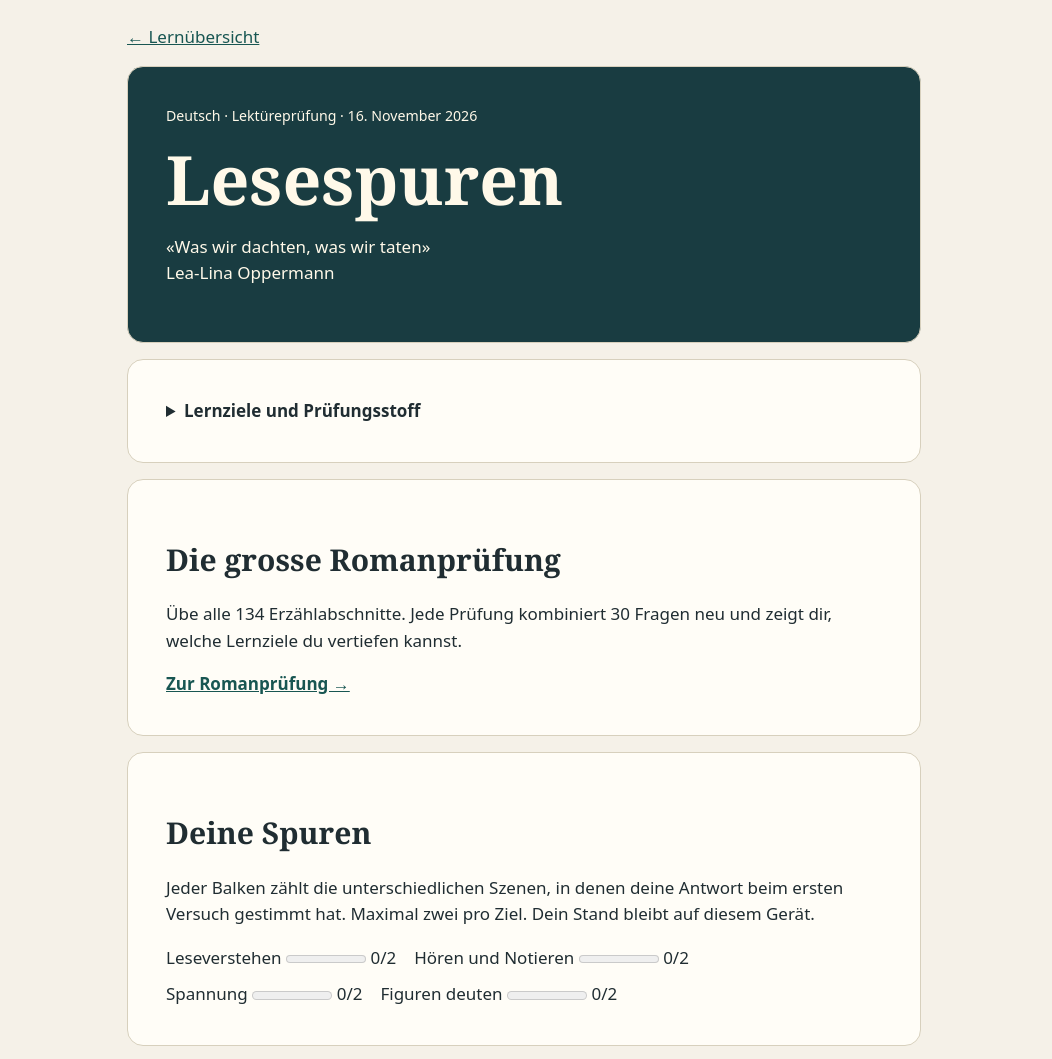
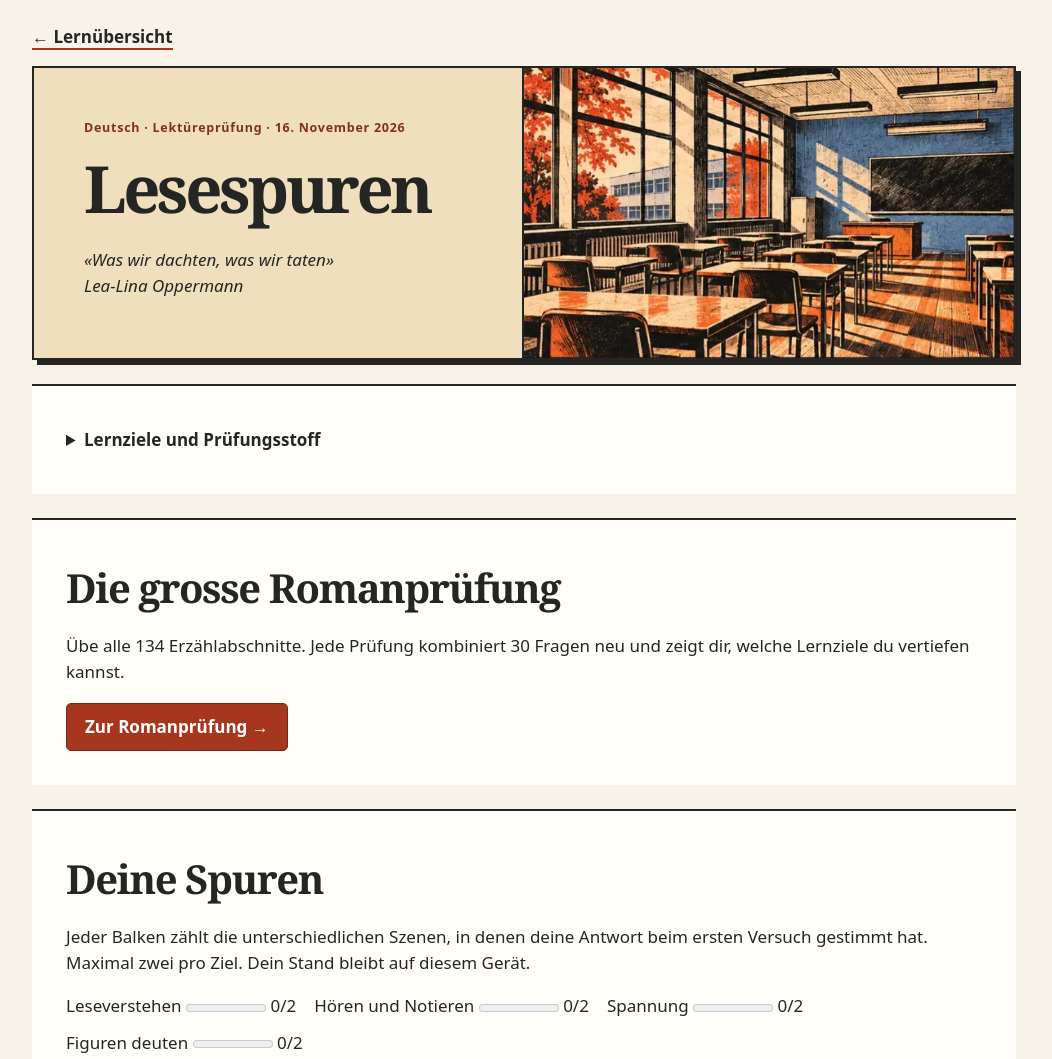
Before and after one commit to jpress123/ESP, a plain HTML site: page lektuere/index.html in a window 1280 px wide. Shown: the top 1059 px of the page, without its empty margins (116-1168 px from the left). Drawn offline with Linux system fonts and the light colour scheme.

Commit message:
Gestalte Lesespuren als illustriertes Leseheft

```diff
--- a/lektuere/index.html
+++ b/lektuere/index.html
@@ -1,7 +1,7 @@
 <!doctype html><html lang="de-CH"><meta charset="utf-8"><meta name="viewport" content="width=device-width,initial-scale=1"><title>Lesespuren • Deutsch</title>
 <style>
 *{box-sizing:border-box}body{margin:0;background:#f5f1e8;color:#202d32;font:17px/1.55 system-ui}main{max-width:830px;margin:auto;padding:24px 18px 60px}header,article,details.panel{border-radius:16px;padding:clamp(18px,4vw,38px);margin:16px 0;background:#fffdf7;border:1px solid #d7d0bd}header{background:#193c41;color:#fff9e9}h1,h2{font-family:Georgia,serif;line-height:1.12}h1{font-size:clamp(40px,7vw,68px);margin:.2em 0}h2{font-size:30px}button,a{cursor:pointer}button{font:inherit;background:#16585b;color:white;border:0;border-radius:8px;padding:10px 16px;margin:5px 6px 5px 0}button:disabled{opacity:.55;cursor:default}a{color:#185652}blockquote{border-left:4px solid #d3a45c;padding-left:16px;margin:18px 0;font:20px/1.6 Georgia,serif}textarea,audio{width:100%}textarea{min-height:76px;font:inherit;padding:10px}label{display:block;margin-top:12px}fieldset{border:0;padding:0}legend{font-weight:700}fieldset label{padding:10px;background:#f2efe6;border-radius:7px}summary{cursor:pointer;font-weight:650}meter{width:80px;vertical-align:middle}#status{display:flex;gap:10px 18px;flex-wrap:wrap}small{display:block}.feedback{padding:12px;background:#e4eee6}.muted{color:#476064}button:focus-visible,summary:focus-visible,a:focus-visible{outline:3px solid #db8a31}
-</style><main><a href="../index.html">← Lernübersicht</a><header><small>Deutsch · Lektüreprüfung · 16. November 2026</small><h1>Lesespuren</h1><p>«Was wir dachten, was wir taten»<br>Lea-Lina Oppermann</p></header>
+</style><link rel="stylesheet" href="leseheft.css"><main><a href="../index.html">← Lernübersicht</a><header><small>Deutsch · Lektüreprüfung · 16. November 2026</small><h1>Lesespuren</h1><p>«Was wir dachten, was wir taten»<br>Lea-Lina Oppermann</p></header>
 <details class="panel"><summary>Lernziele und Prüfungsstoff</summary><p>Du kannst …</p><ul id="goals"></ul><p>5. Stunde · ZH 2 PCO P, ZH Sek 2 P · Gewichtung 20 %<br>Themenbuch S. 94–105 · Themenheft G S. 90–93 oder E S. 94–97</p></details>
 <article><h2>Die grosse Romanprüfung</h2><p>Übe alle 134 Erzählabschnitte. Jede Prüfung kombiniert 30 Fragen neu und zeigt dir, welche Lernziele du vertiefen kannst.</p><a href="roman.html"><strong>Zur Romanprüfung →</strong></a></article><article><h2>Deine Spuren</h2><p>Jeder Balken zählt die unterschiedlichen Szenen, in denen deine Antwort beim ersten Versuch gestimmt hat. Maximal zwei pro Ziel. Dein Stand bleibt auf diesem Gerät.</p><div id="status"></div></article>
 <article><h2>Im Roman ermitteln</h2><p>Schlage die Szene mit der Durchsage während der Mathearbeit auf. Lies bis zur nächsten Erzählperspektive.</p><ol><li>Wer erzählt? Fasse zusammen, was diese Person tatsächlich wahrnimmt.</li><li>Suche eine Geste. Welche Absicht könnte dahinterstecken? Nenne eine zweite mögliche Deutung.</li><li>Markiere einen Satz, der dich warten lässt. Was weisst du am Ende des Satzes noch nicht?</li></ol><label>Meine Fundstelle, Seite und Erklärung<textarea id="book"></textarea></label><details><summary>Mit der eigenen Antwort vergleichen</summary><p>Habe ich Wahrnehmung und Vermutung getrennt? Kann ich auf die Wörter zeigen, die meine Deutung stützen? Erkläre bei der Spannung, auf welche Antwort du beim Lesen wartest.</p></details></article>
--- /dev/null
+++ b/lektuere/leseheft.css
@@ -0,0 +1,9 @@
+:root{--ink:#252623;--red:#a6371e;--paper:#f8f3e8;--blue:#cadae0}
+body{background:var(--paper);color:var(--ink);font-family:"DM Sans",Avenir,system-ui,sans-serif}main{max-width:1080px;padding:24px clamp(16px,4vw,48px) 60px}main>a:first-child{font-weight:750;text-decoration:none;color:var(--ink);border-bottom:2px solid var(--red)}
+header{position:relative;isolation:isolate;overflow:hidden;background:#f0dfbd;color:var(--ink);border:2px solid var(--ink);border-radius:0;padding:clamp(20px,4vw,50px);padding-right:54%;box-shadow:5px 5px 0 var(--ink);min-height:260px;display:flex;flex-direction:column;justify-content:center}
+header::after,.szene{background-image:url(lesebilder.webp);background-size:200% 200%}header::after{content:"";position:absolute;right:0;top:0;bottom:0;width:50%;background-position:left top;border-left:2px solid var(--ink)}
+h1,h2,h3{font-family:"Iowan Old Style",Georgia,serif;color:var(--ink)}h1{font-size:clamp(36px,5.4vw,65px);letter-spacing:-.052em;line-height:.99;margin:.28em 0}header small,#task>small,#work>small{font-size:.78rem;color:#81301e;letter-spacing:.06em;font-weight:800}header p{margin:.5em 0;font-style:italic}
+article,details.box,details.panel{border:0;border-top:2px solid var(--ink);border-radius:0;background:#fffdf7;padding:clamp(18px,3vw,34px);margin:24px 0}article h2{margin:.3em 0 .55em;font-size:clamp(28px,4vw,40px);letter-spacing:-.035em}
+button,article a[href="roman.html"]{display:inline-block;background:var(--red);color:white;border:1px solid #762617;border-radius:5px;font-weight:700;padding:10px 18px;text-decoration:none}button:hover,article a[href="roman.html"]:hover{background:#792618}details summary{padding:.4em 0}textarea,select{background:#fffdf8;border:1px solid #8c9184;border-radius:5px;color:var(--ink)}fieldset label{border:1px solid #d2c9b9;background:#f8f4ea;padding:12px}fieldset label:has(input:checked){border-color:#3b6266;background:#deeaeb}input{accent-color:#27565c}.note,.feedback{background:#e0e9e5;border-left:4px solid #42656a}.szene{width:min(35%,245px);aspect-ratio:1.5;float:right;margin:0 0 12px 22px;border:1px solid var(--ink)}.raum{background-position:0 0}.stimme{background-position:100% 0}.brief{background-position:0 100%}.klasse{background-position:100% 100%}#task form,#work form{clear:both}progress{height:8px;width:100%;accent-color:var(--red);display:block;margin:0 0 18px}#task:has(>p:only-child){display:none}#history p{border-bottom:1px solid #d5cfc1;padding-bottom:.5em}
+@media(max-width:620px){header{padding:20px 20px calc(40vw + 18px);min-height:0}header::after{top:auto;height:38vw;width:100%;border-left:0;border-top:2px solid var(--ink)}.szene{width:32%;margin-left:12px}main{padding-top:16px}}
+@media print{header::after,.szene,button,main>a{display:none}header,article{box-shadow:none}header{min-height:0;padding:12px}}
--- a/lektuere/lesson.js
+++ b/lektuere/lesson.js
@@ -15,6 +15,7 @@ function show(){
  work.innerHTML='<small>'+(exam?'Probeprüfung':'Training')+' · '+(step+1)+'/4 · '+labels[i]+'</small><h2 tabindex="-1">'+c.title+'</h2>'+
  (i===1?'<p>Höre die Fortsetzung. Notiere zuerst Personen, dann Ursache und Folge. Nutze deine Stichwörter für die Antwort.</p><audio controls src="hoertext-'+scene+'.m4a"></audio><label>Meine Hörnotizen<textarea id="notes"></textarea></label>':'<blockquote>'+c.read+'</blockquote>')+
  '<form><fieldset><legend>'+q[0]+'</legend>'+choices.map(k=>'<label><input required type="radio" name="answer" value="'+k+'"> '+q[k]+'</label>').join('')+'</fieldset><button>Antwort abgeben</button></form><div aria-live="polite" id="reply"></div>';
+ work.insertAdjacentHTML('afterbegin','<progress aria-label="Fortschritt" max="4" value="'+(step+1)+'"></progress><div aria-hidden="true" class="szene '+(['raum','stimme','brief','klasse'][i])+'"></div>');
  work.querySelector('h2').focus();if(i===1)el('notes').oninput=e=>notes=e.target.value;
  work.querySelector('form').onsubmit=e=>{e.preventDefault();let k=Number(new FormData(e.target).get('answer'));answers[i]=k;if(k===1)saved[scene+'-'+i]=true;save();e.target.querySelector('fieldset').disabled=true;e.target.querySelector('button').disabled=true;
  el('reply').innerHTML=(exam?'':'<p class="feedback">'+(k===1?'Richtig. ':'Schau noch einmal hin. ')+q[4]+'</p>')+'<button id="next">'+(step===3?'Auswertung öffnen':'Weiter')+'</button>';el('next').onclick=()=>{if(++step===4)finish();else show()};if(!exam)score();el('next').focus()}
--- a/lektuere/roman.js
+++ b/lektuere/roman.js
@@ -41,6 +41,8 @@ function show(){window.speechSynthesis?.cancel();const q=plan[rows.length],s=q.s
  if(level===2&&written)prompt+=' Prüfe auch eine andere mögliche Lesart oder Erklärung.';
  current.written=written;current.model=model;
  $('task').innerHTML='<small>'+mode+' · Frage '+(rows.length+1)+' von '+plan.length+' · '+levels[level]+'</small><h2 tabindex="-1">'+sections[s]+'</h2><p>'+ref(n)+'</p>'+(s===4?'<button id="speak">Hörfolge abspielen</button><details><summary>Textsimulation bei fehlender Sprachausgabe</summary><p>Einmal lesen, zuklappen und aus den Notizen antworten. Dabei wird das Hören nur eingeschränkt geprüft.</p><p>'+sceneAudio(n)+'</p></details><label>Hörnotizen: Ereignisfolge, Signal, Folge<textarea id="notes" required form="form"></textarea></label>':'')+'<form id="form"><fieldset><legend>'+prompt+'</legend>'+answers+(written?'<label>'+ (s===4?'Was ist die Hauptaussage? Welche Einzelheit in deinen Notizen stützt sie?':'Deine Begründung mit einem konkreten Textdetail')+'<textarea required id="text"></textarea></label>':'')+'</fieldset><details><summary>Hinweis</summary><p>'+['Trenne das Ereignis von seiner Folge. Prüfe, wer was weiss.','Suche zuerst etwas Beobachtbares. Begründe dann eine mögliche Bedeutung.','Vergleiche dein Wissen am Anfang und am Ende der Stelle.','Prüfe, ob jemand dieselbe Beobachtung anders erklären könnte.','Notiere für jeden Teil ein Stichwort. Achte auf das angekündigte Detail.'][s]+'</p></details><button>Antwort prüfen</button></form><div id="reply"></div>';
+ const art=s===4?'stimme':s===1?'klasse':n>=20&&n<=108?'brief':n>=129&&n<=132?'brief':'raum';
+ $('task').insertAdjacentHTML('afterbegin','<progress aria-label="Prüfungsfortschritt" max="'+plan.length+'" value="'+(rows.length+1)+'"></progress><div aria-hidden="true" class="szene '+art+'"></div>');
  $('task').querySelector('h2').focus();if(s===4)$('speak').onclick=()=>{if(!window.speechSynthesis){$('speak').nextElementSibling.open=true;return}speechSynthesis.cancel();const u=new SpeechSynthesisUtterance(sceneAudio(n));u.lang='de-DE';u.rate=.9;u.onerror=e=>{if(e.error!=='interrupted'&&e.error!=='canceled'&&$('speak'))$('speak').nextElementSibling.open=true};speechSynthesis.speak(u)};
  $('form').onsubmit=e=>{e.preventDefault();const f=e.target;if(written&&!$('text').value.trim()||s===4&&!$('notes').value.trim())return;current.fact=current.correct===undefined?null:new FormData(f).get('wahl')===current.correct;f.querySelector('fieldset').disabled=true;f.querySelector('button').disabled=true;
  $('reply').innerHTML='<p class="note">'+(current.fact===false?'Die Auswahl passt hier nicht. ':current.fact===true?'Die Auswahl stimmt. ':'Vergleiche deine Deutung. ')+ref(n)+': '+model+'</p>'+(written?'<p>Beurteile deinen Text selbst. Auch eine andere nachvollziehbare Deutung zählt. Kleine Schreibfehler spielen keine Rolle.</p>'+['Inhalt: Meine Aussage passt zum Geschehen.','Begründung: Ich erkläre den Zusammenhang.','Beleg: Ich nenne ein konkretes, passendes Detail.'].map((x,i)=>'<label><input type="checkbox" id="r'+i+'"> '+x+'</label>').join(''):'')+'<button id="go">'+(written?'Einschätzung speichern':'Weiter')+'</button>';$('go').onclick=record;$('go').focus()}
```
Also changed, not shown: lektuere/roman.html (+1 -1 lines), lektuere/lesebilder.webp (added).
